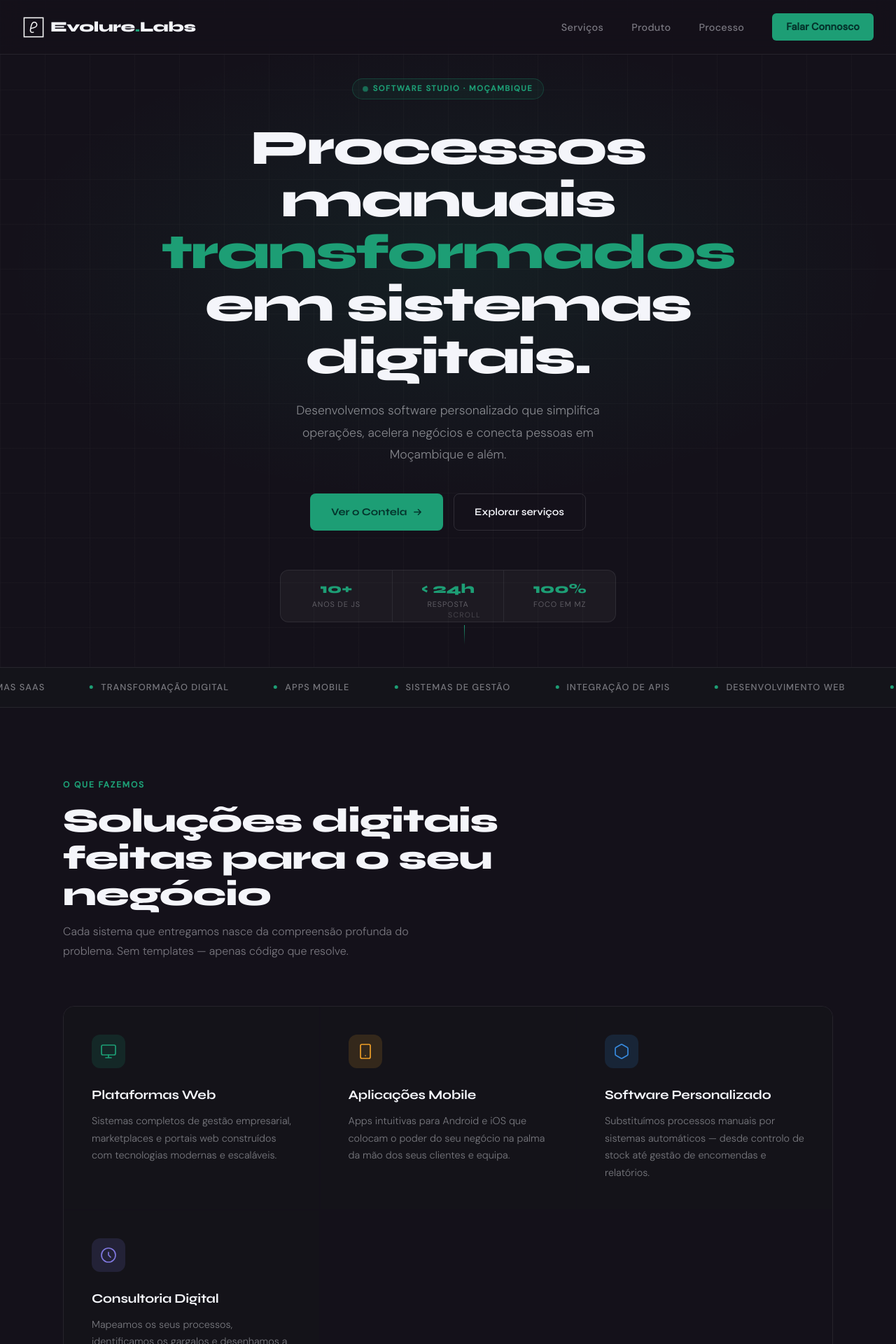
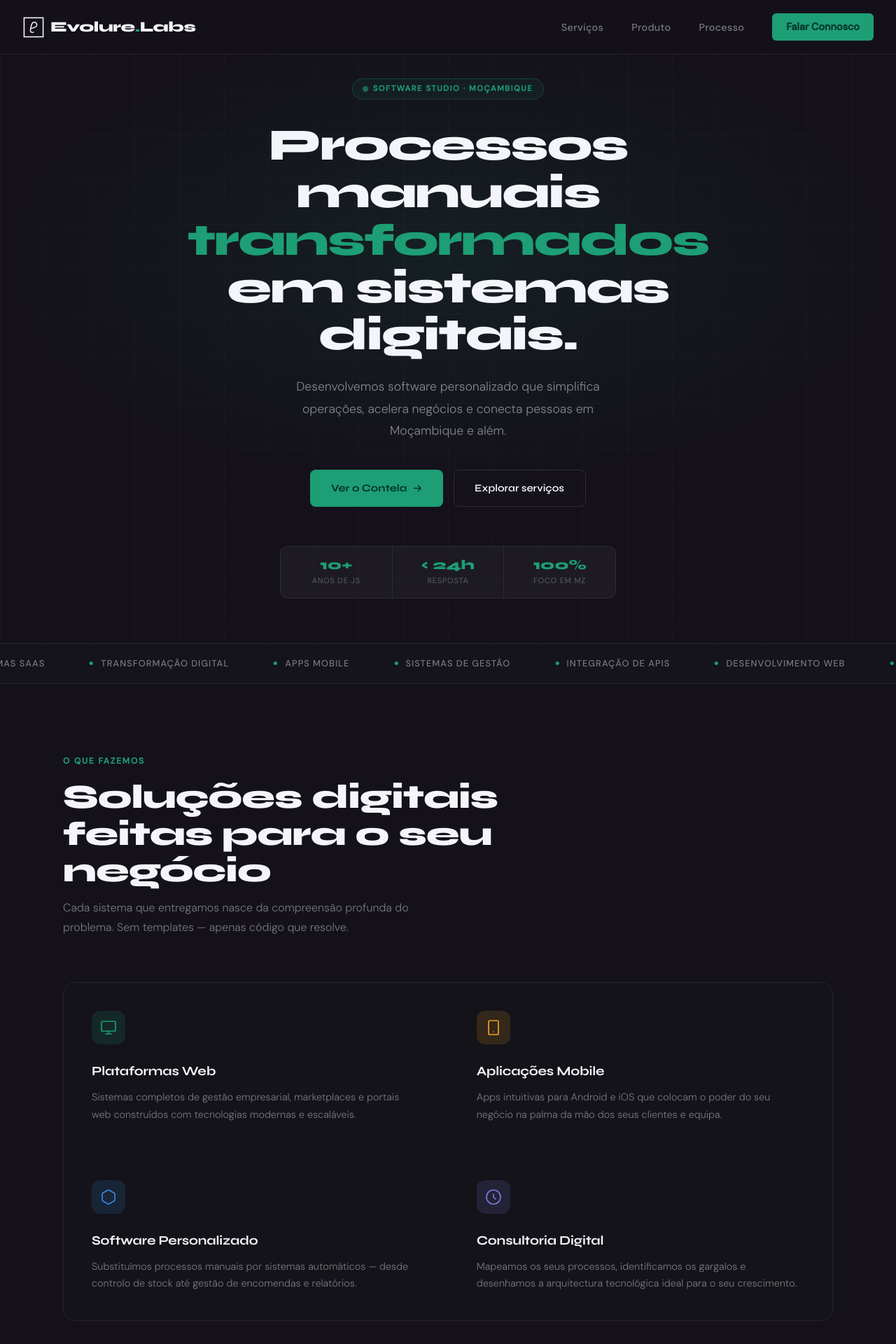
Before and after one commit to ArcidesFerrao/evolurelabs, a Next.js app: page / in a window 1280 px wide. Shown: the top 1920 px of the page at 70% size. Built offline with nearby package versions, Linux system fonts and the light colour scheme.

Commit message:
services grid 2 columns

```diff
--- a/app/components/Hero.tsx
+++ b/app/components/Hero.tsx
@@ -302,7 +302,7 @@ export default function Hero() {
         <h1
           className="animate-fadeup-1"
           style={{
-            fontSize: "clamp(2.4rem, 5.5vw, 5rem)",
+            fontSize: "clamp(2.2rem, 5.5vw, 4rem)",
             fontWeight: 800,
             lineHeight: 1.06,
             letterSpacing: "-0.03em",
@@ -470,7 +470,7 @@ export default function Hero() {
       </div>
 
       {/* Scroll hint */}
-      <div
+      {/* <div
         className="animate-fadeup-slow"
         style={{
           position: "absolute",
@@ -497,7 +497,7 @@ export default function Hero() {
               "linear-gradient(to bottom, var(--accent), transparent)",
           }}
         />
-      </div>
+      </div> */}
     </header>
   );
 }
--- a/app/components/Services.tsx
+++ b/app/components/Services.tsx
@@ -140,7 +140,7 @@ export default function Services() {
         <div
           style={{
             display: "grid",
-            gridTemplateColumns: "repeat(auto-fit, minmax(300px, 1fr))",
+            gridTemplateColumns: "repeat(auto-fit, minmax(366px, 1fr))",
             gap: "1.5px",
             marginTop: "4rem",
             border: "1.5px solid var(--border)",
```
